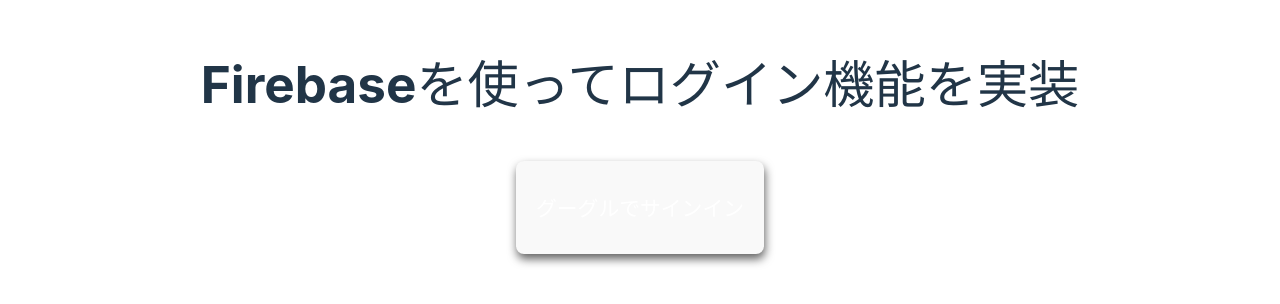
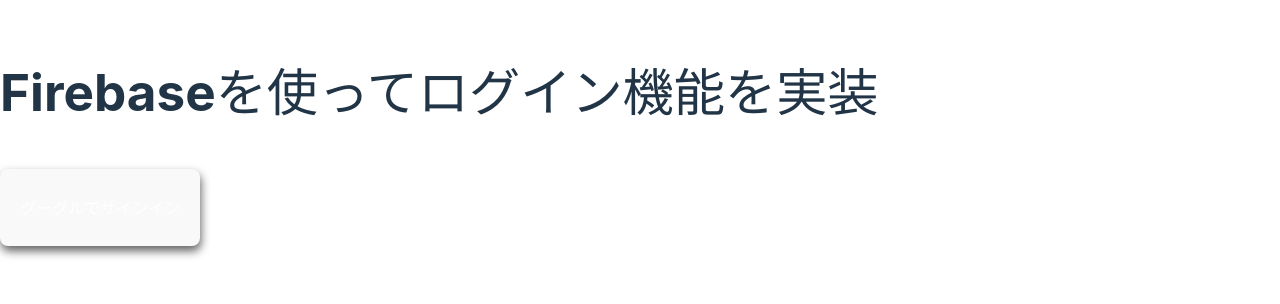
Before and after one commit to syogakusya/ReceiptBattle, a React (Vite) app: page / in a window 1280 px wide. Shown: the part 262-566 px from the top of the page. Built offline with nearby package versions, Linux system fonts and the light colour scheme; no server answers.

Commit message:
CSSをリセット

```diff
--- a/src/App.css
+++ b/src/App.css
@@ -1,17 +1,3 @@
-#root {
-  margin: 0 auto;
-  text-align: center;
-}
-
-p {
-  font-size: 1.3rem;
-  font-weight: 600;
-}
-
-h1 {
-  font-size: 3rem;
-}
-
 img {
   border-radius: 50%;
   width: 150px;
```
